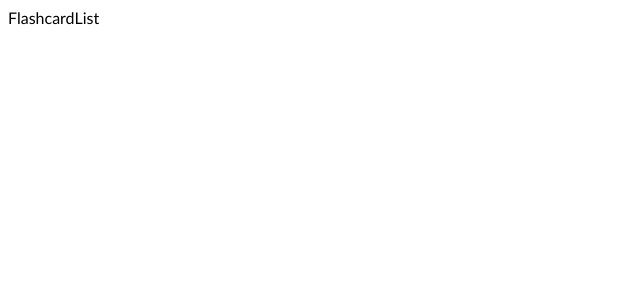
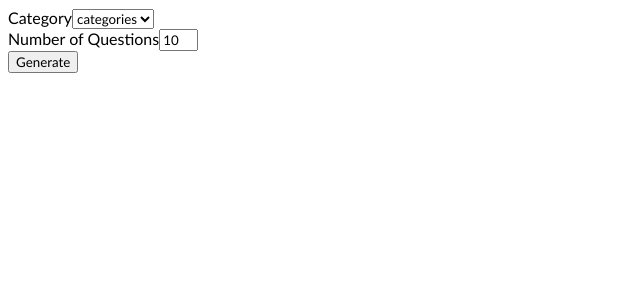
Before and after one commit to nwils000/flashcard-app, a React (Create React App) app: page / in a window 1280 px wide. Shown: the top 300 px of the page, without its empty margins (0-640 px from the left). Built offline with nearby package versions, Linux system fonts and the light colour scheme.

Commit message:
Created jsx for flashcard list

```diff
--- a/src/Components/FlashcardList.jsx
+++ b/src/Components/FlashcardList.jsx
@@ -1,5 +1,33 @@
 import React from "react";
 
 export default function FlashcardList() {
-  return <div>FlashcardList</div>;
+  return (
+    <>
+      <div>
+        <form>
+          <div>
+            <label htmlFor="category">Category</label>
+            <select id="category">
+              <option value="cateogry title">categories</option>
+            </select>
+          </div>
+          <div>
+            <label htmlFor="amount">Number of Questions</label>
+            <input
+              type="number"
+              id="amount"
+              min="1"
+              max="99"
+              step="1"
+              defaultValue={10}
+            />
+          </div>
+        </form>
+        <div>
+          <button>Generate</button>
+        </div>
+      </div>
+      <div>{/* Insert flashcards */}</div>
+    </>
+  );
 }
```
